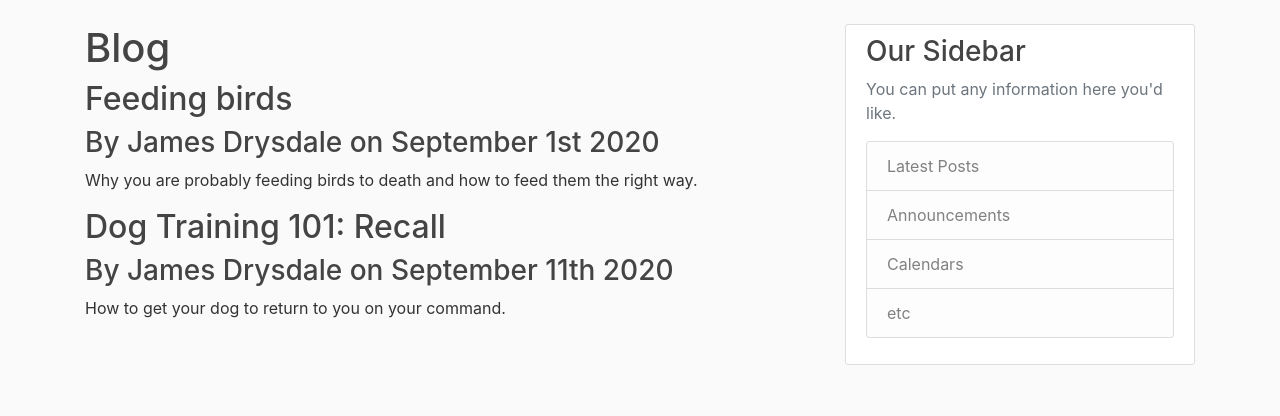
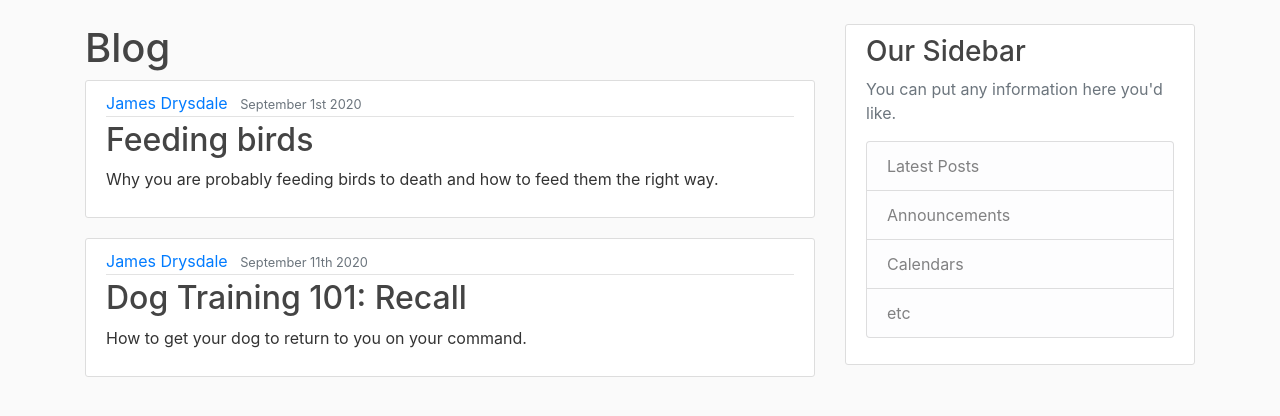
Before and after one commit to JamesDrysdale/animal-magic-blog, a Flask app: page /blog in a window 1280 px wide. Shown: the part 56-472 px from the top of the page. Run offline with Flask 2, Linux system fonts and the light colour scheme; some libraries are stand-ins or nearby versions.

Commit message:
Styled blog articles are now distinguishable from one another

```diff
--- a/templates/blog.html
+++ b/templates/blog.html
@@ -4,9 +4,16 @@
 
     <section> <!-- list of blog posts -->
         {% for post in posts %}
-            <h2>{{ post.title }}</h2>
-            <h3>By {{ post.author }} on {{ post.date_posted }} </h3>
-            <p> {{ post.content }} </p>
+        <article class="media content-section">
+            <div class="media-body">
+              <div class="article-metadata">
+                <a class="mr-2" href="#">{{ post.author }}</a>
+                <small class="text-muted">{{ post.date_posted }}</small>
+              </div>
+              <h2><a class="article-title" href="#">{{ post.title }}</a></h2>
+              <p class="article-content">{{ post.content }}</p>
+            </div>
+          </article>
         {% endfor %}
     </section>
 
```
